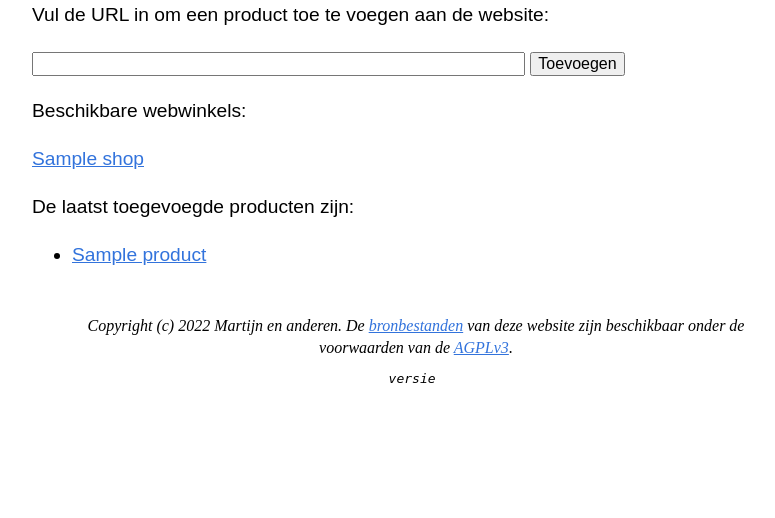
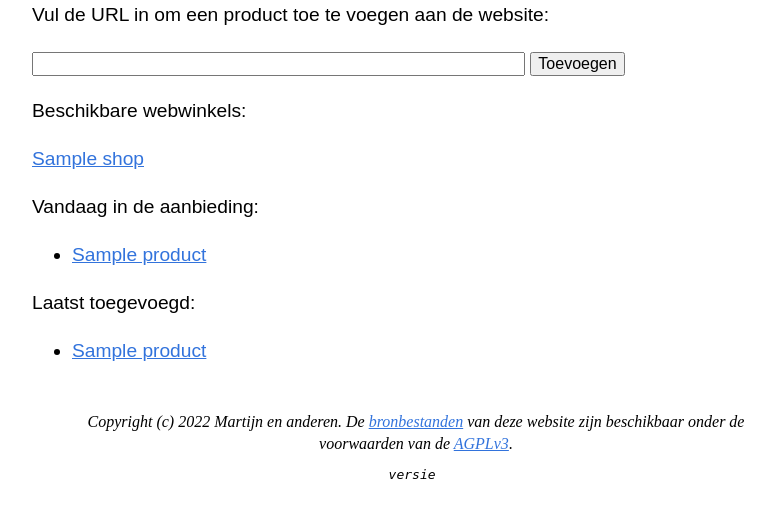
Before and after one commit to m-rtijn/argostime, a Python web app: template argostime/templates/index.html.jinja in a window 1280 px wide. Shown: the part 193-711 px from the top of the page, without its empty margins (224-999 px from the left). Run offline with Jinja, Linux system fonts and the light colour scheme; the template is opened without the code that fills it: most values are stand-ins (such as "Sample title", 1, 10 or a date in 2020).

Commit message:
Add overview of currently on sale products to index

```diff
--- a/argostime/templates/index.html.jinja
+++ b/argostime/templates/index.html.jinja
@@ -15,7 +15,14 @@
 {% endfor %}
 </nav>
 
-<p>De laatst toegevoegde producten zijn:</p>
+<p>Vandaag in de aanbieding:</p>
+<ul>
+{% for price in discounts %}
+<li><a href="product/{{ price.product_offer.product.product_code |e }}">{{ price.product_offer.product.name|e }}</a></li>
+{% endfor %}
+</ul>
+
+<p>Laatst toegevoegd:</p>
 <ul>
 {% for product in products %}
 <li><a href="product/{{ product.product_code|e }}">{{ product.name|e }}</a></li>
```
Also changed, not shown: argostime/routes.py (+7 -2 lines).
